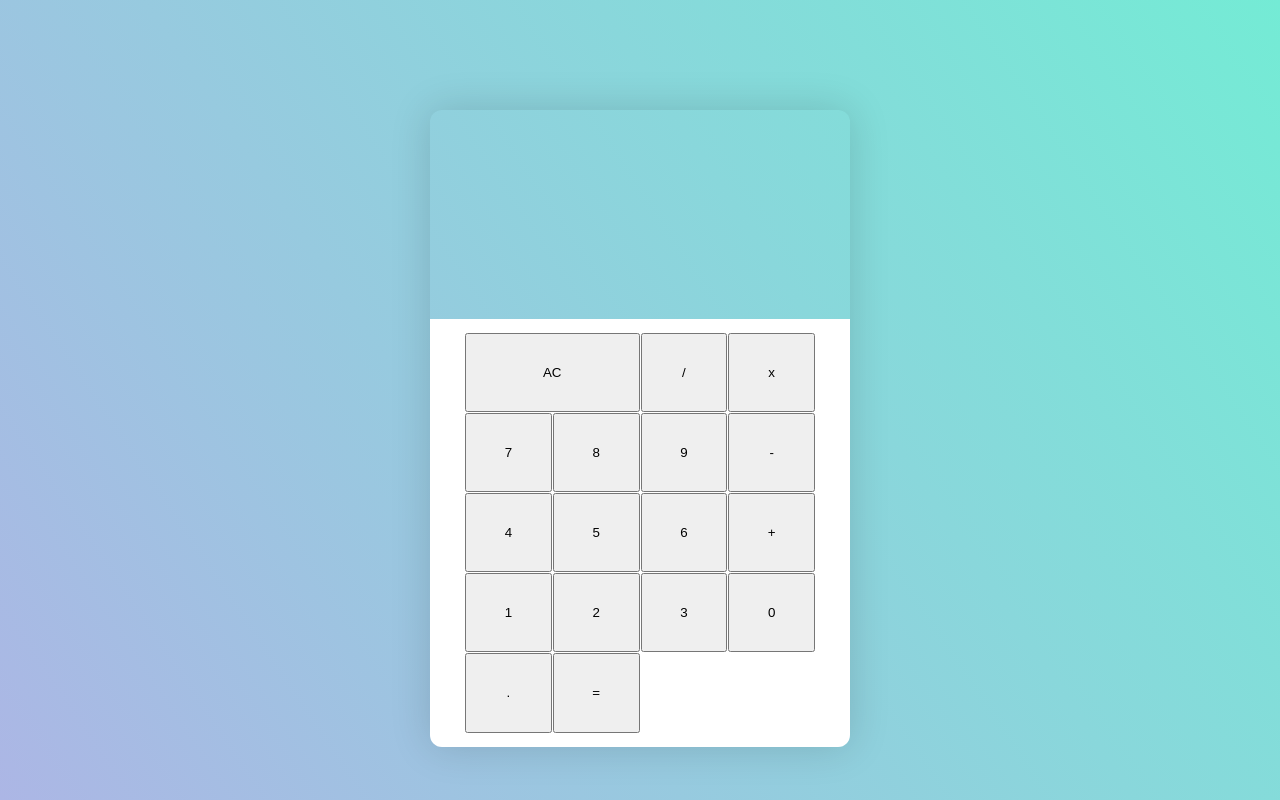
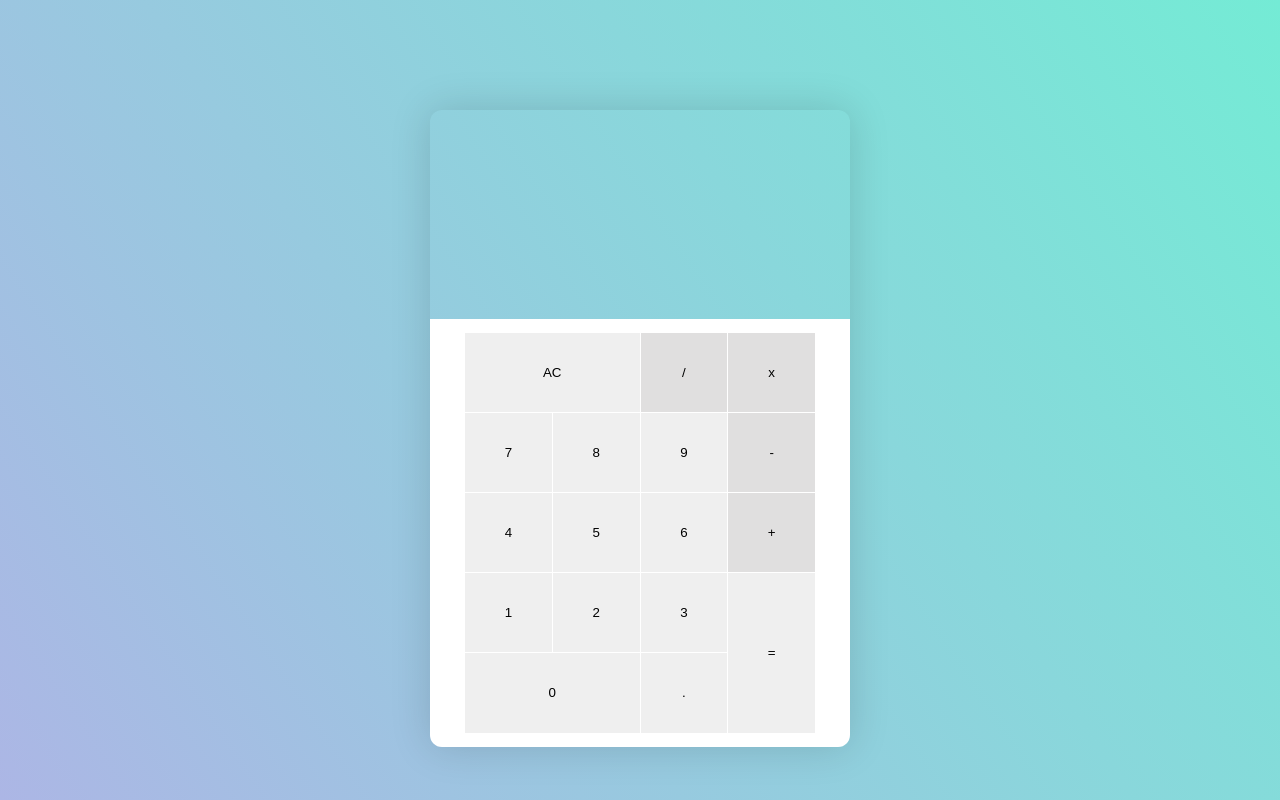
Before and after one commit to izanhuang/javascript-calculator, a React (Create React App) app: page / in a window 1280 px wide. Built offline with nearby package versions, Linux system fonts and the light colour scheme.

Commit message:
Add styling

```diff
--- a/src/App.css
+++ b/src/App.css
@@ -13,29 +13,6 @@
   }
 }
 
-.App-header {
-  background-color: #282c34;
-  min-height: 100vh;
-  display: flex;
-  flex-direction: column;
-  align-items: center;
-  justify-content: center;
-  font-size: calc(10px + 2vmin);
-  color: white;
-}
-
-.App-link {
-  color: #61dafb;
-}
-
-@keyframes App-logo-spin {
-  from {
-    transform: rotate(0deg);
-  }
-  to {
-    transform: rotate(360deg);
-  }
-}
 html {
   font-size: 175%;
   font-weight: 300;
@@ -69,11 +46,12 @@ body {
   height: 50px;
 }
 
-#display-bottom {
+#display {
   height: 50px;
 }
 
 .calculator-div {
+  display: grid;
   background-color: #999;
   display: grid;
   grid-gap: 1px;
@@ -85,19 +63,31 @@ body {
   height: 400px;
 }
 
-#clear {
-  grid-column-start: 1;
-  grid-column-end: 3;
+button {
+  border-style: none;
 }
 
-#zero {
-  /*grid-column: 1 / span 2;*/
-  grid-row: 5;
-  grid-column-start: 1;
-  grid-column-end: 3;
+.symbol{
+  background-color: rgb(224, 223, 223);
+  border-style: none
 }
 
-#equals {
+#clear {
+  grid-column: 1 / 3;
+  grid-row: 1;
+}
+
+.zero {
+  grid-column: 1 / 3;
+  grid-row: 5;
+}
+
+.equals {
   grid-column: 4;
-  grid-row: 4 / span 2;
+  grid-row: 4 / 6;
 }
+
+button:hover {
+  /*background-image: linear-gradient(236deg, #74ebd5, #acb6e5); */
+  background-color: rgb(216, 215, 215);
+}
--- a/src/Calculator.js
+++ b/src/Calculator.js
@@ -20,17 +20,17 @@ export default class Calculator extends Component {
             });
         } else if (event.target.id === '+' || event.target.id === '-' || event.target.id === '/' || event.target.id === '*'){
             if (this.state.entireInput.includes("=")) {
-                this.setState({ // 11+
+                this.setState({
                     entireInput: this.state.currentInput + event.target.id,
                     currentInput: event.target.id
                 });
             } else {
-                this.setState({ // 5+6+5
+                this.setState({
                     entireInput: this.state.entireInput + event.target.id,
                     currentInput: event.target.id
                 });
             }
-        } else if (event.target.id === '='){
+        } else if (event.target.id === 'equals'){
             result = eval(this.state.entireInput)
             this.setState({
                 entireInput: this.state.entireInput + "=" + result,
@@ -49,7 +49,7 @@ export default class Calculator extends Component {
             <div className="calculator">
                 <div className="calculator-display"></div>
                     <p id="display-top">{this.state.entireInput}</p>
-                    <p id="display-bottom">{this.state.currentInput}</p>
+                    <p id="display">{this.state.currentInput}</p>
                 <div className="calculator-div">
                     <button id="clear" onClick={this.handleClick}>AC</button>
                     <button id="/" className="symbol" onClick={this.handleClick}>/</button>
@@ -65,9 +65,9 @@ export default class Calculator extends Component {
                     <button id="1" onClick={this.handleClick}>1</button>
                     <button id="2" onClick={this.handleClick}>2</button>
                     <button id="3" onClick={this.handleClick}>3</button>
-                    <button id="0" onClick={this.handleClick}>0</button>
+                    <button id="0" className="zero" onClick={this.handleClick}>0</button>
                     <button id="." onClick={this.handleClick}>.</button>
-                    <button id="=" className="symbol" onClick={this.handleClick}>=</button>
+                    <button id="equals" className="equals" onClick={this.handleClick}>=</button>
                 </div>
             </div>
         )
```
